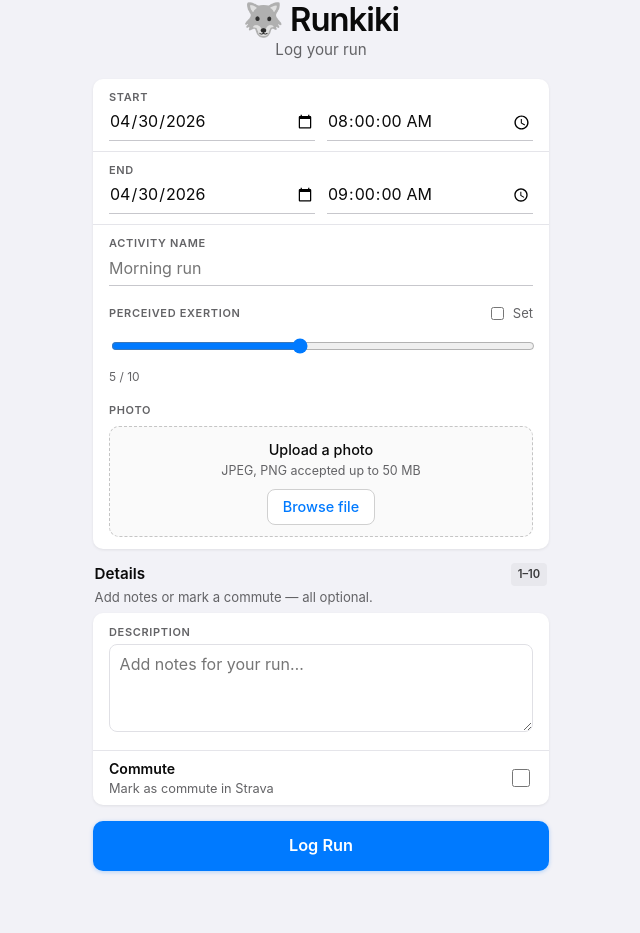
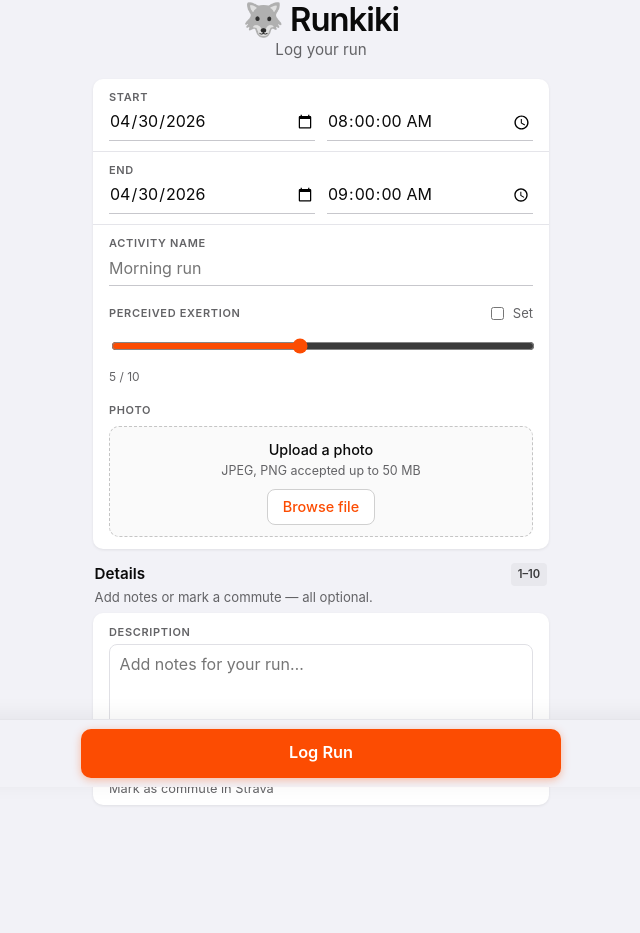
Before and after one commit to p-ashley-may/runkiki, a Flask app: page / in a window 1280 px wide. Shown: the part 13-946 px from the top of the page, without its empty margins (319-959 px from the left). Before the commit the page ends 887 px from the top, so only its background shows below. Run offline with Flask 3, Linux system fonts and the light colour scheme; the visitor is signed in with stand-in values (Sample User, id 1).

Commit message:
UI: fixed bottom Log Run bar, Strava orange accent (#fc4c02)
Made-with: Cursor

```diff
--- a/templates/index.html
+++ b/templates/index.html
@@ -6,8 +6,8 @@
   <title>Runkiki</title>
   <style>
     :root {
-      /* Figma / iOS system accent (primary actions, focus, not Strava brand orange) */
-      --accent: #007aff;
+      /* Strava brand orange — primary CTA and accents */
+      --accent: #fc4c02;
       --text: #0a0a0a;
       --muted: #636366;
       --line: #e5e5ea;
@@ -27,7 +27,6 @@
       background: var(--page-bg);
       min-height: 100vh;
       min-height: 100dvh;
-      padding-bottom: max(1rem, env(safe-area-inset-bottom, 0));
     }
     .page {
       max-width: 375px;
@@ -122,7 +121,7 @@
       font-size: 0.9rem;
       font-weight: 500;
       cursor: pointer;
-      color: #007aff;
+      color: var(--accent);
     }
     .file-in { display: none; }
     .file-list { margin: 0.4rem 0.2rem 0; text-align: left; }
@@ -167,7 +166,7 @@
       color: #fff;
       font: inherit; font-size: 1.02rem; font-weight: 600;
       border: 0; border-radius: 10px; cursor: pointer; min-height: 3.05rem;
-      box-shadow: 0 1px 4px rgba(0, 122, 255, 0.28);
+      box-shadow: 0 2px 8px rgba(252, 76, 2, 0.35);
     }
     .btn-log:disabled { opacity: 0.5; cursor: not-allowed; }
     .btn-log .spin {
@@ -201,6 +200,28 @@
     .err-title { color: #b00020; }
     @keyframes pulsedot { 0%, 100% { opacity: 0.45; } 50% { opacity: 1; } }
     .load-ellipsis { font-size: 0.6rem; letter-spacing: 0.15em; color: var(--accent); animation: pulsedot 1.2s ease-in-out infinite; }
+    /* Fixed bottom CTA — scroll clearance while main form is visible */
+    #formView {
+      padding-bottom: calc(5.5rem + env(safe-area-inset-bottom, 0px));
+    }
+    .cta-dock {
+      position: fixed;
+      bottom: 0;
+      left: 0;
+      right: 0;
+      z-index: 100;
+      padding: 0.55rem 0.75rem calc(0.55rem + env(safe-area-inset-bottom, 0px));
+      background: var(--page-bg);
+      border-top: 1px solid var(--line);
+      box-shadow: 0 -4px 20px rgba(0, 0, 0, 0.06);
+    }
+    .cta-dock .btn-log {
+      margin: 0 auto;
+      max-width: 480px;
+      display: flex;
+      align-items: center;
+      justify-content: center;
+    }
   </style>
 </head>
 <body>
@@ -295,10 +316,12 @@
           </div>
         </div>
 
-        <button class="btn-log" type="submit" id="logBtn">
-          <span class="spin" id="spinner" aria-hidden="true"></span>
-          <span id="logLabel">Log Run</span>
-        </button>
+        <footer class="cta-dock">
+          <button class="btn-log" type="submit" id="logBtn">
+            <span class="spin" id="spinner" aria-hidden="true"></span>
+            <span id="logLabel">Log Run</span>
+          </button>
+        </footer>
       </form>
     </div>
 
```
